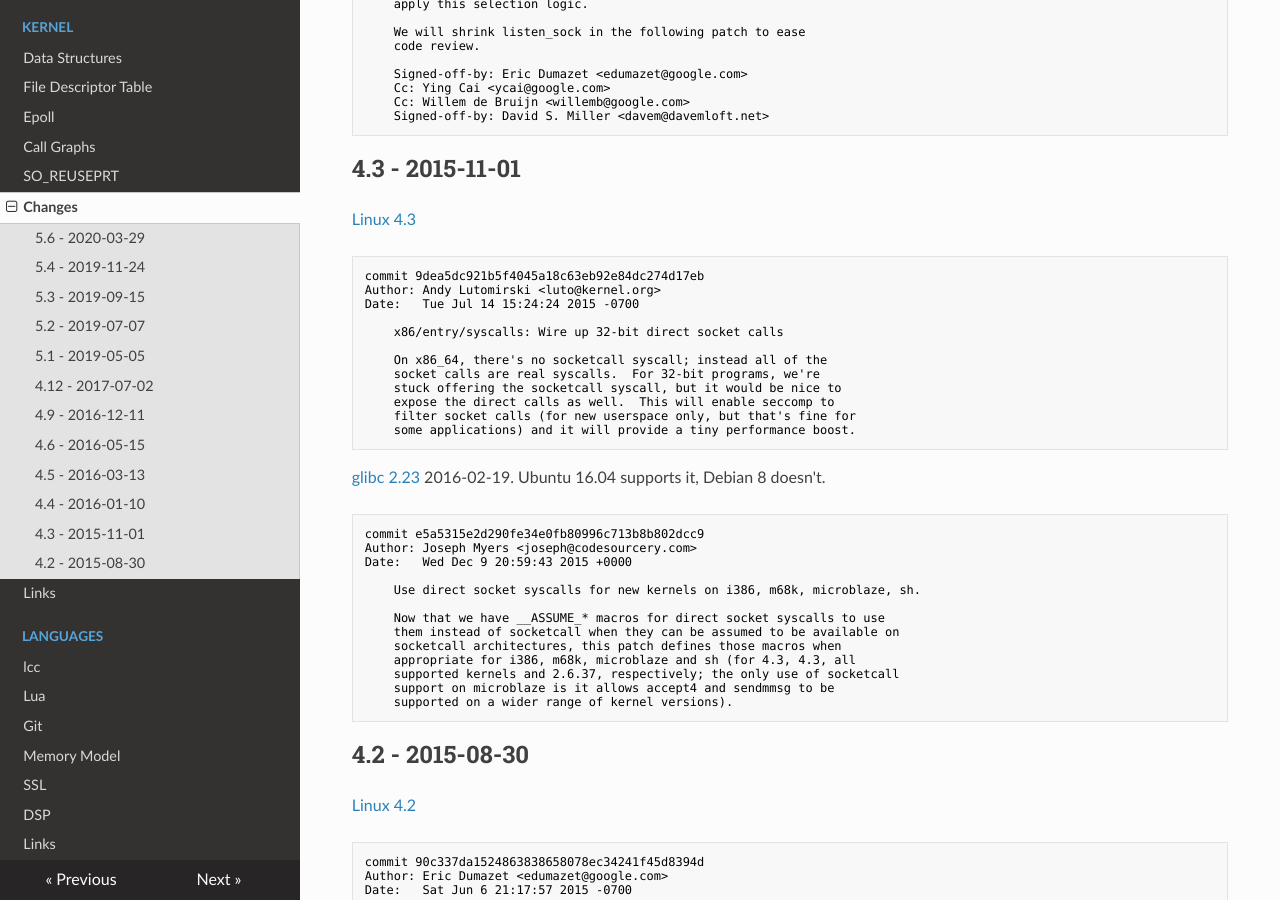
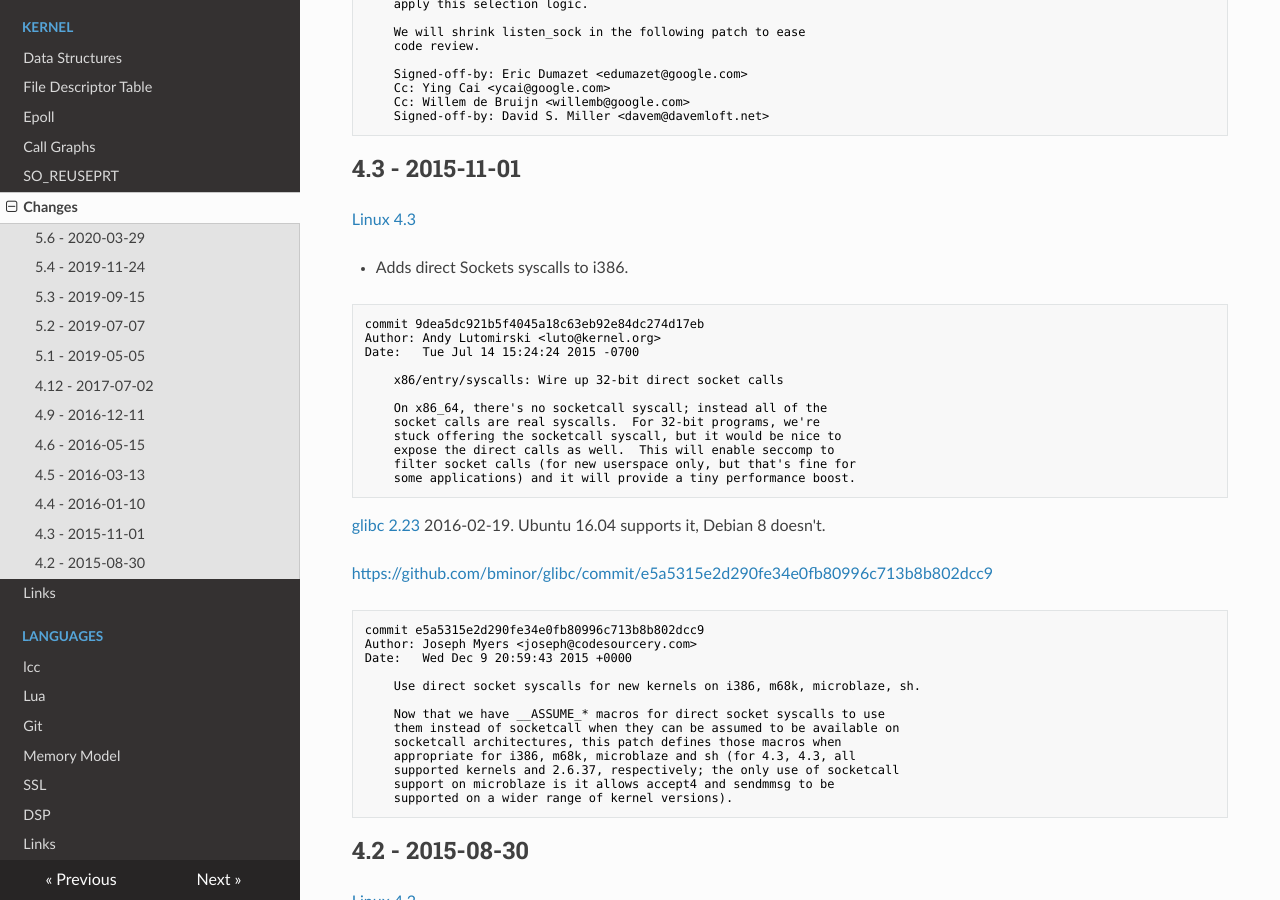
Before and after one commit to chenshuo/notes, an MkDocs documentation site: the page built from docs/kernel/changes.md, in a window 1280 px wide and 900 px high, scrolled down 2658 px. Built offline with MkDocs 1.6.1, drawn with Linux system fonts in a browser that asks for light colours; nearby versions of some CDN libraries; old or Windows-style settings are respelled for this version of MkDocs.

Commit message:
update kernel/changes.md for v4.3.

````diff
--- a/docs/kernel/changes.md
+++ b/docs/kernel/changes.md
@@ -140,6 +140,8 @@ Date:   Fri Oct 2 11:43:32 2015 -0700
 
 [Linux 4.3](https://kernelnewbies.org/Linux_4.3)
 
+* Adds direct Sockets syscalls to i386.
+
 ```text
 commit 9dea5dc921b5f4045a18c63eb92e84dc274d17eb
 Author: Andy Lutomirski <luto@kernel.org>
@@ -157,6 +159,8 @@ Date:   Tue Jul 14 15:24:24 2015 -0700
 
 [glibc 2.23](https://www.sourceware.org/ml/libc-alpha/2016-02/msg00502.html) 2016-02-19.
 Ubuntu 16.04 supports it, Debian 8 doesn't.
+
+<https://github.com/bminor/glibc/commit/e5a5315e2d290fe34e0fb80996c713b8b802dcc9>
 
 ```text
 commit e5a5315e2d290fe34e0fb80996c713b8b802dcc9
````
